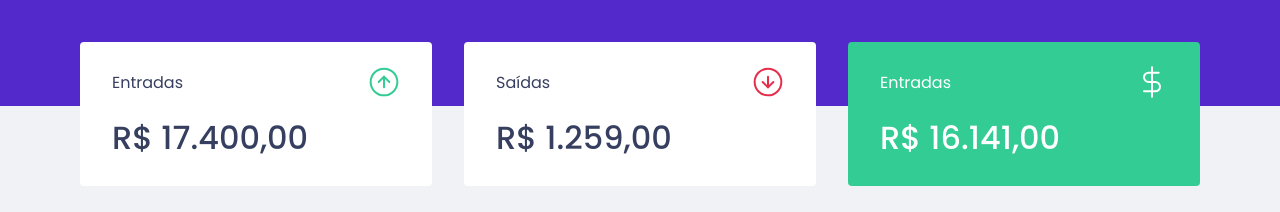
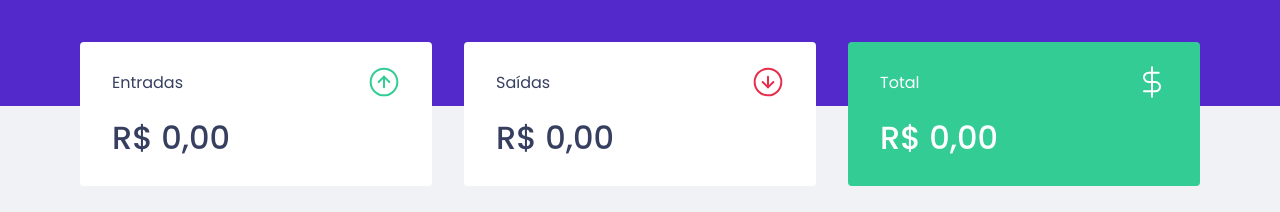
Before and after one commit to Gustavomunizz/dtmoney, a React (Vite) app: page / in a window 1280 px wide. Shown: the part 134-346 px from the top of the page. Built offline with nearby package versions, Linux system fonts and the light colour scheme; no server answers; what miragejs would draw is missing.

Commit message:
Doing the Summary calculations and correcting an error in the TransactionsTable

```diff
--- a/src/components/TransactionsTable/index.tsx
+++ b/src/components/TransactionsTable/index.tsx
@@ -22,8 +22,15 @@
               <tr>
                 <td>{transaction.title}</td>
                 <td className={transaction.type}>
-                  {new Intl.NumberFormat('pt-BR', { style: 'currency', currency: 'BRL' }).format(
-                    transaction.amount
+                  {new Intl.NumberFormat('pt-BR', {
+                    style: 'currency',
+                    currency: 'BRL'
+                  }).format(
+                    Number(
+                      transaction.type === 'withdraw'
+                        ? `-${transaction.amount}`
+                        : transaction.amount
+                    )
                   )}
                 </td>
                 <td>{transaction.category}</td>
--- a/src/components/summary/index.tsx
+++ b/src/components/summary/index.tsx
@@ -8,6 +8,25 @@
 export function Summary() {
   const { transactions } = useContext(TransactionsContext)
 
+  const summary = transactions.reduce(
+    (acc, transaction) => {
+      if (transaction.type === 'deposit') {
+        acc.deposits += transaction.amount
+        acc.total += transaction.amount
+      } else {
+        acc.withdraws += transaction.amount
+        acc.total -= transaction.amount
+      }
+
+      return acc
+    },
+    {
+      deposits: 0,
+      withdraws: 0,
+      total: 0
+    }
+  )
+
   return (
     <Container>
       <div>
@@ -15,7 +34,11 @@
           <p>Entradas</p>
           <img src={incomesImg} alt="entrada" />
         </header>
-        <strong>R$ 17.400,00</strong>
+        <strong>
+          {new Intl.NumberFormat('pt-BR', { style: 'currency', currency: 'BRL' }).format(
+            summary.deposits
+          )}
+        </strong>
       </div>
 
       <div>
@@ -23,15 +46,23 @@
           <p>Saídas</p>
           <img src={outcomesImg} alt="saida" />
         </header>
-        <strong> R$ 1.259,00</strong>
+        <strong>
+          {new Intl.NumberFormat('pt-BR', { style: 'currency', currency: 'BRL' }).format(
+            summary.withdraws
+          )}
+        </strong>
       </div>
 
       <div className="total">
         <header>
-          <p>Entradas</p>
+          <p>Total</p>
           <img src={totalImg} alt="total" />
         </header>
-        <strong>R$ 16.141,00</strong>
+        <strong>
+          {new Intl.NumberFormat('pt-BR', { style: 'currency', currency: 'BRL' }).format(
+            summary.total
+          )}
+        </strong>
       </div>
     </Container>
   )
```
